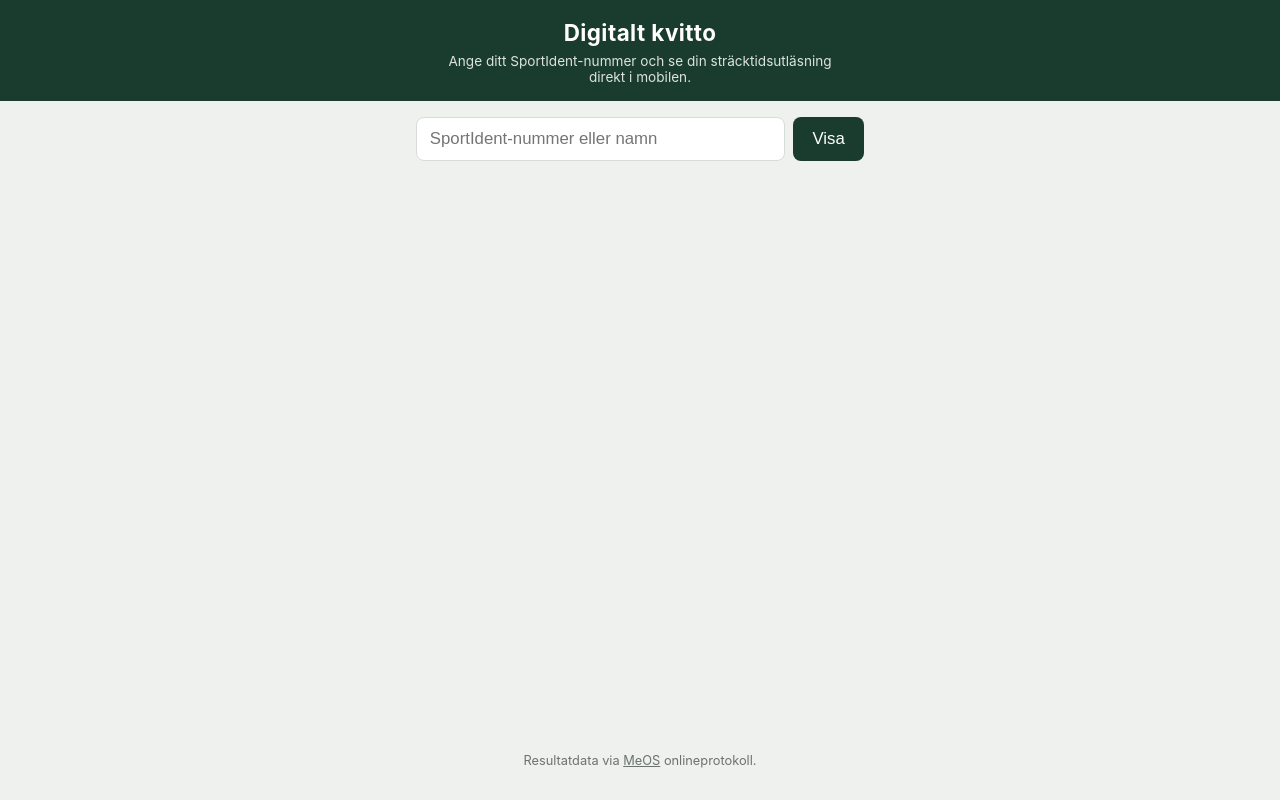
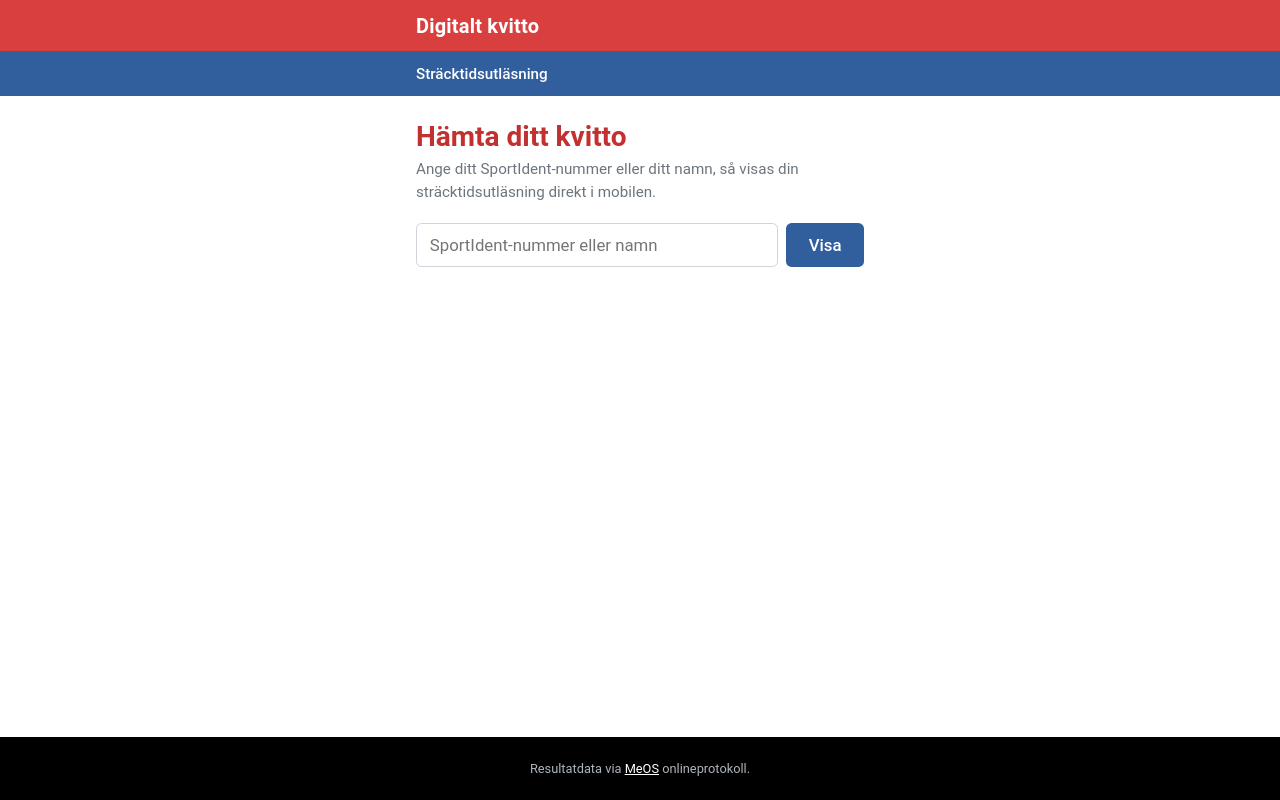
Before and after one commit to mattias242/meos-receipt, a website: page public/index.html in a window 1280 px wide. Drawn offline with Linux system fonts and the light colour scheme; no server answers.

Commit message:
UX: följ klubbsajtens utseende
Sidan använde en egen mörkgrön profil som inte hörde ihop med
stenungsundsok.se. Nu följer den klubbsajtens uttryck: röd topprad
(#d93f3f), blått navigationsband (#315e9c), vit innehållsyta, röda
rubriker (#c33030) och svart sidfot. Färgerna är avlästa från sajten,
inte uppskattade.

Roboto hämtas inte från någon CDN – systemstacken ger Roboto där den
finns och något mycket likt annars, så sidan förblir utan externa
beroenden.

Kvittot är medvetet oförändrat: vitt papper, svart text, Courier. Den
mörka varianten är borttagen eftersom förlagan är ljus och kvittot ska
se likadant ut oavsett systeminställning.

Co-Authored-By: Claude Opus 5 (1M context) <noreply@anthropic.com>
Claude-Session: https://claude.ai/code/session_01MUwTZVH4ZdLAzbqgctwFUC

```diff
--- a/public/index.html
+++ b/public/index.html
@@ -3,17 +3,28 @@
 <head>
 <meta charset="UTF-8" />
 <meta name="viewport" content="width=device-width, initial-scale=1" />
-<meta name="theme-color" content="#1a3c2e" />
+<meta name="theme-color" content="#d93f3f" />
 <title>Digitalt kvitto – MeOS</title>
 <link rel="stylesheet" href="styles.css" />
 </head>
 <body>
 <header>
-  <h1>Digitalt kvitto</h1>
-  <p class="sub">Ange ditt SportIdent-nummer och se din sträcktidsutläsning direkt i mobilen.</p>
+  <div class="topbar">
+    <div class="bar-inner">
+      <span class="brand">Digitalt kvitto</span>
+    </div>
+  </div>
+  <div class="navbar">
+    <div class="bar-inner">
+      <span class="navText">Sträcktidsutläsning</span>
+    </div>
+  </div>
 </header>
 
 <main>
+  <h1>Hämta ditt kvitto</h1>
+  <p class="lead">Ange ditt SportIdent-nummer eller ditt namn, så visas din sträcktidsutläsning direkt i mobilen.</p>
+
   <form id="searchForm" autocomplete="off">
     <select id="cmpSelect" hidden aria-label="Välj tävling"></select>
     <div class="searchRow">
--- a/public/styles.css
+++ b/public/styles.css
@@ -1,17 +1,24 @@
+/* Färger och typografi följer klubbsajten stenungsundsok.se: röd topprad,
+   blått navigationsband, vit innehållsyta, röda rubriker och svart sidfot.
+   Roboto hämtas inte externt – systemstacken ger Roboto där den finns och
+   något mycket likt annars, utan att sidan blir beroende av en CDN. */
 :root {
-  --bg: #eef1ee;
-  --ink: #1c211d;
-  --accent: #1a3c2e;
-  --paper: #fffdf7;
-  --muted: #6b736c;
-  --line: #d8dcd8;
+  --rod: #d93f3f;
+  --rod-mork: #c33030;
+  --bla: #315e9c;
+  --bg: #fff;
+  --ink: #212529;
+  --accent: var(--bla);
+  --paper: #fff;
+  --muted: #6c757d;
+  --line: #dee2e6;
 }
 
 * { box-sizing: border-box; }
 
 body {
   margin: 0;
-  font-family: -apple-system, BlinkMacSystemFont, "Segoe UI", Roboto, sans-serif;
+  font-family: Roboto, system-ui, -apple-system, "Segoe UI", Helvetica, Arial, sans-serif;
   background: var(--bg);
   color: var(--ink);
   min-height: 100vh;
@@ -19,21 +26,41 @@ body {
   flex-direction: column;
 }
 
-header {
-  background: var(--accent);
-  color: #fff;
-  padding: 1.2rem 1rem 1rem;
-  text-align: center;
+header { color: #fff; }
+.topbar { background: var(--rod); }
+.navbar { background: var(--bla); }
+/* Samma bredd som main, så att bandens text ligger i linje med rubriken. */
+.bar-inner {
+  width: 100%;
+  max-width: 30rem;
+  margin: 0 auto;
+  padding: 0.85rem 1rem;
+  display: flex;
+  align-items: center;
+  gap: 0.6rem;
 }
-header h1 { margin: 0; font-size: 1.4rem; letter-spacing: 0.02em; }
-header .sub { margin: 0.4rem auto 0; max-width: 26rem; font-size: 0.85rem; opacity: 0.85; }
+.brand { font-size: 1.25rem; font-weight: 700; letter-spacing: 0.01em; }
+.navText { font-size: 0.95rem; font-weight: 500; }
 
 main {
   flex: 1;
   width: 100%;
   max-width: 30rem;
   margin: 0 auto;
-  padding: 1rem;
+  padding: 1.5rem 1rem 1rem;
+}
+
+main h1 {
+  margin: 0 0 0.3rem;
+  font-size: 1.75rem;
+  font-weight: 700;
+  color: var(--rod-mork);
+}
+main .lead {
+  margin: 0 0 1.2rem;
+  font-size: 0.95rem;
+  color: var(--muted);
+  line-height: 1.5;
 }
 
 #searchForm select {
@@ -49,29 +76,40 @@ main {
 .searchRow { display: flex; gap: 0.5rem; }
 .searchRow input {
   flex: 1;
+  min-width: 0;
   padding: 0.7rem 0.8rem;
   font-size: 1.05rem;
-  border: 1px solid var(--line);
-  border-radius: 0.5rem;
+  font-family: inherit;
+  border: 1px solid #ced4da;
+  border-radius: 0.35rem;
 }
 .searchRow button {
-  padding: 0.7rem 1.2rem;
+  padding: 0.7rem 1.4rem;
   font-size: 1.05rem;
+  font-family: inherit;
+  font-weight: 500;
   border: none;
-  border-radius: 0.5rem;
-  background: var(--accent);
+  border-radius: 0.35rem;
+  background: var(--bla);
   color: #fff;
   cursor: pointer;
 }
+.searchRow button:hover { background: #274c7f; }
 .searchRow button:active { opacity: 0.85; }
+.searchRow input:focus, #searchForm select:focus, .mailInputs input:focus {
+  outline: 2px solid var(--bla);
+  outline-offset: 1px;
+}
 
 .message {
   margin-top: 1rem;
   padding: 0.8rem 1rem;
-  background: #fff4e5;
-  border: 1px solid #f0ddc0;
-  border-radius: 0.5rem;
+  background: #fdf2f2;
+  border: 1px solid #f5c6cb;
+  border-left: 3px solid var(--rod);
+  border-radius: 0.35rem;
   font-size: 0.95rem;
+  color: #7d2b2b;
 }
 
 .hits {
@@ -82,9 +120,11 @@ main {
 .hits li {
   background: #fff;
   border: 1px solid var(--line);
-  border-radius: 0.5rem;
+  border-left: 3px solid var(--bla);
+  border-radius: 0.35rem;
   margin-bottom: 0.5rem;
 }
+.hits li:hover { background: #f8f9fa; }
 .hits button {
   width: 100%;
   text-align: left;
@@ -228,24 +268,14 @@ main {
 .mailStatus.error { color: #b03030; }
 
 footer {
+  margin-top: 2rem;
+  background: #000;
+  color: #adb5bd;
   text-align: center;
-  color: var(--muted);
   font-size: 0.8rem;
-  padding: 1.5rem 1rem 2rem;
+  padding: 1.5rem 1rem;
 }
-footer a { color: inherit; }
+footer a { color: #fff; }
 
-@media (prefers-color-scheme: dark) {
-  :root {
-    --bg: #161a17;
-    --ink: #e7ebe7;
-    --paper: #20261f;
-    --muted: #9aa39b;
-    --line: #39413a;
-  }
-  #searchForm select, .searchRow input, .hits li { background: #242b25; color: var(--ink); }
-  .message { background: #33291a; border-color: #4d3d22; }
-  .hits button { color: var(--ink); }
-  /* Kvittot behåller sitt vita papper och sina färger även här. */
-  .receipt { box-shadow: 0 2px 14px rgba(0,0,0,0.6); }
-}
+/* Ingen mörk variant: sidan följer klubbsajtens ljusa utseende, och kvittot
+   ska vara vitt papper med svart text oavsett systeminställning. */
```
